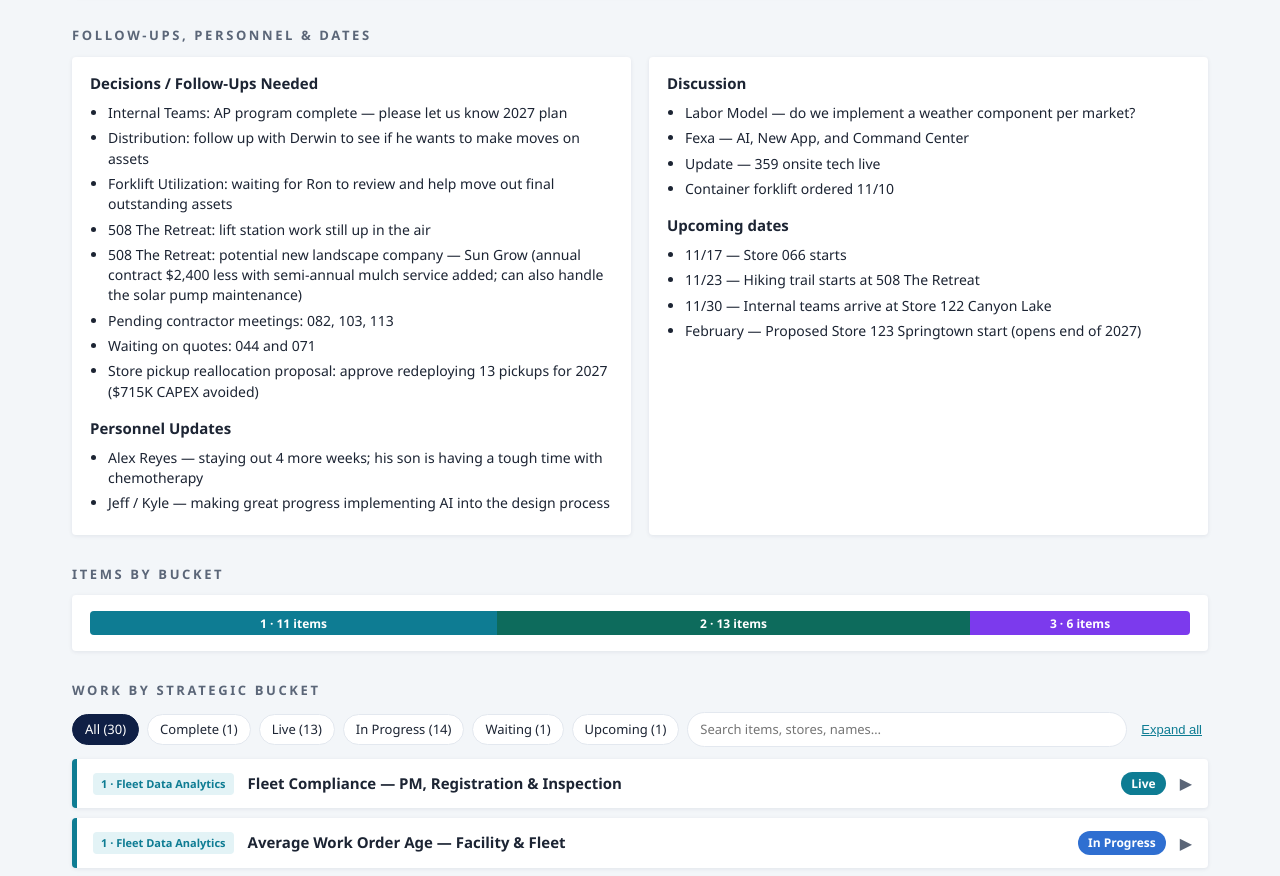
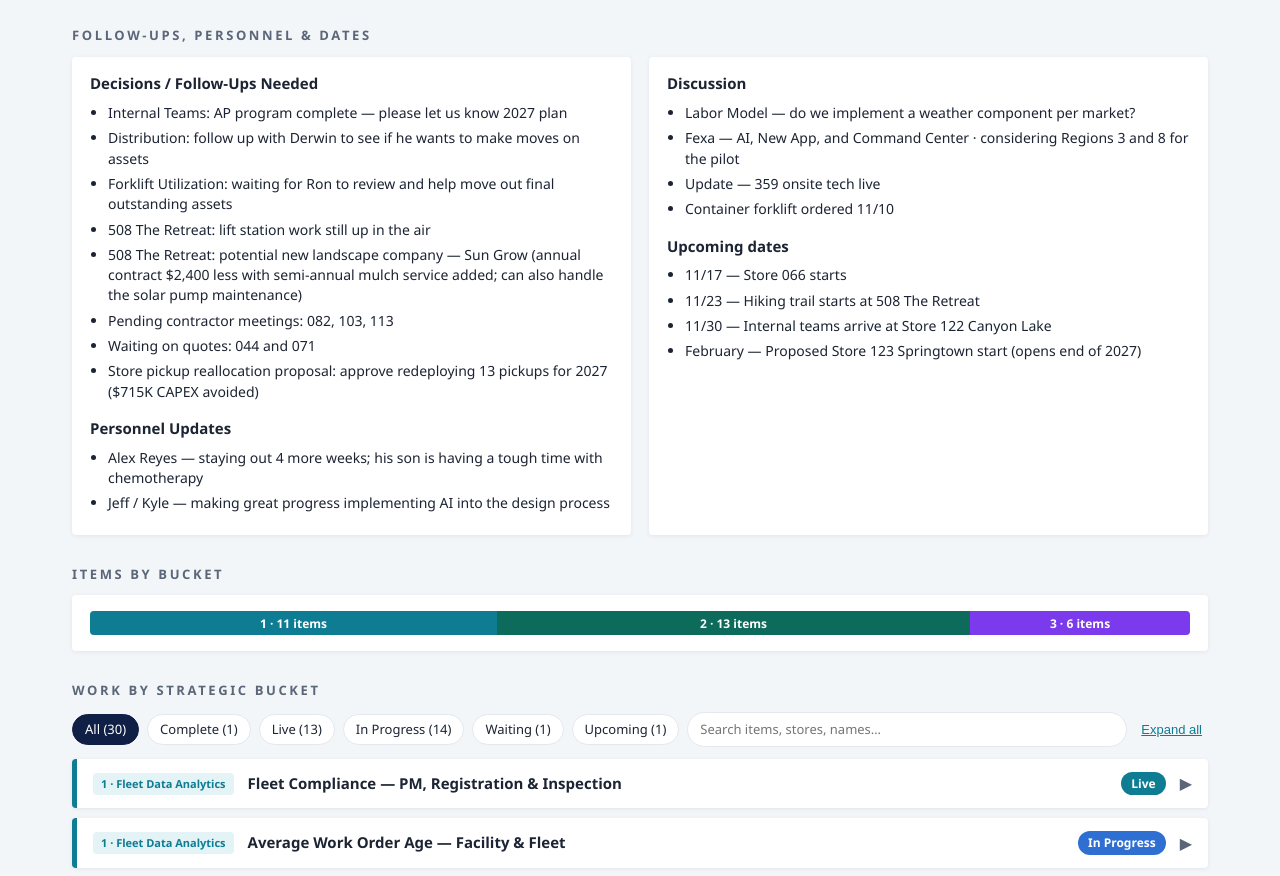
Before and after one commit to julianchetlange-svg/Store-Development-Fleet-Update, a plain HTML site: page index.html in a window 1280 px wide. Shown: the part 1640-2516 px from the top of the page. Drawn offline with Linux system fonts and the light colour scheme.

Commit message:
Add Region 3 and 8 pilot note to Fexa discussion item
Co-Authored-By: Claude Opus 5.5 <noreply@anthropic.com>
Claude-Session: https://claude.ai/code/session_015mEdQ2VticoduakxmcaxN7

```diff
--- a/index.html
+++ b/index.html
@@ -246,7 +246,7 @@ const REPORTS = [
 
     discussion:[
       "Labor Model — do we implement a weather component per market?",
-      "Fexa — AI, New App, and Command Center",
+      "Fexa — AI, New App, and Command Center · considering Regions 3 and 8 for the pilot",
       "Update — 359 onsite tech live",
       "Container forklift ordered 11/10"
     ],
```
